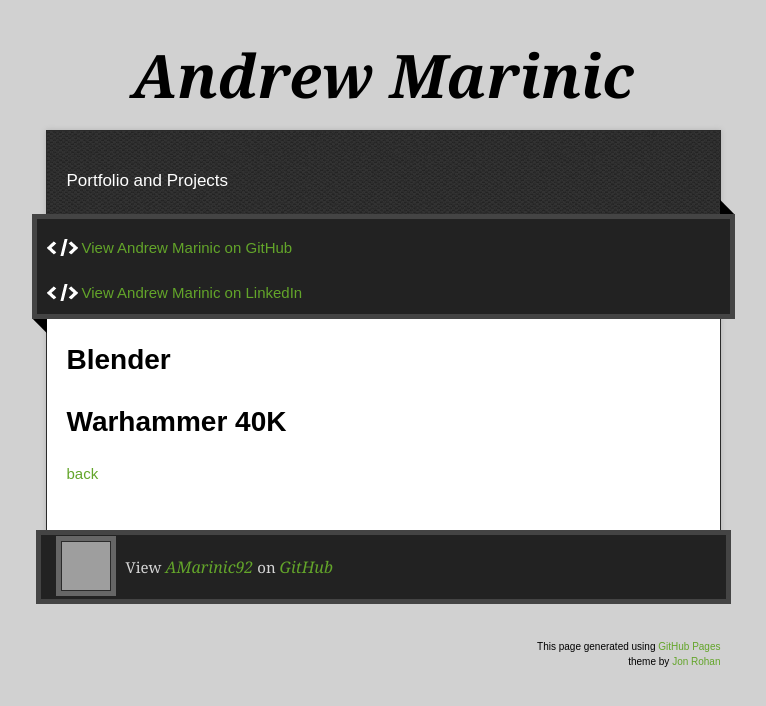
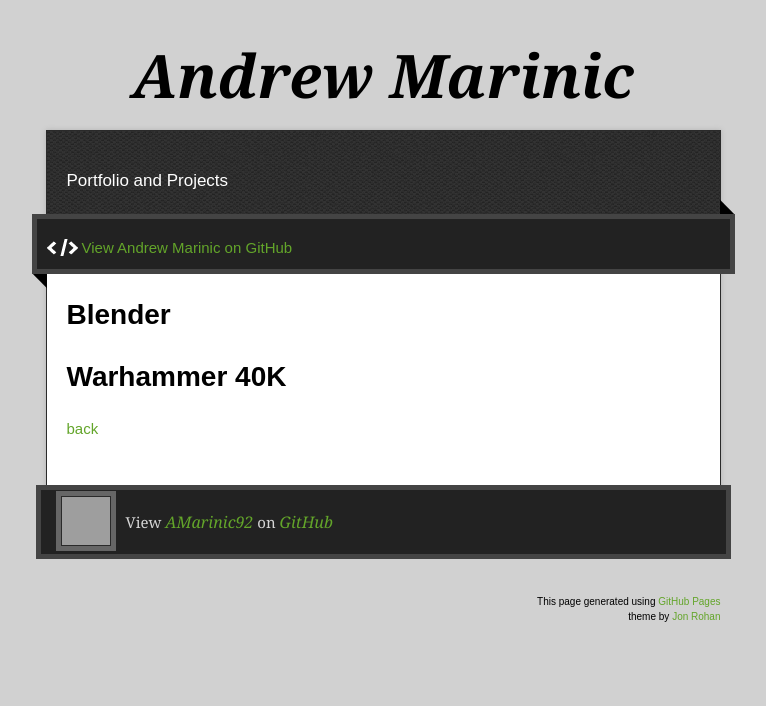
Before and after one commit to AMarinic92/AMarinic92.github.io, a Jekyll site: the page built from portfolio.md, in a window 1280 px wide. Shown: the top 706 px of the page, without its empty margins (257-1023 px from the left). Built offline with Jekyll 4.4.1, drawn with Linux system fonts in a browser that asks for light colours; our own code applies the rules of GitHub Pages for plain Markdown files; grey boxes are pictures that could not be loaded.

Commit message:
Update default.html

```diff
--- a/_layouts/default.html
+++ b/_layouts/default.html
@@ -32,8 +32,6 @@
           <a href="{{ site.github.zip_url }}" class="download-button zip"><span>Download</span></a>
           {% endif %}
           <a href="{{ site.github.owner_url }}" class="code">View {{ site.title | default: site.github.repository_name }} on GitHub</a>
-          <br></br>
-          <a href="https://www.linkedin.com/in/andrew-marinic/" class="code">View Andrew Marinic on LinkedIn</a>
         </div>
         <span class="blc"></span><span class="trc"></span>
         </div>
```
